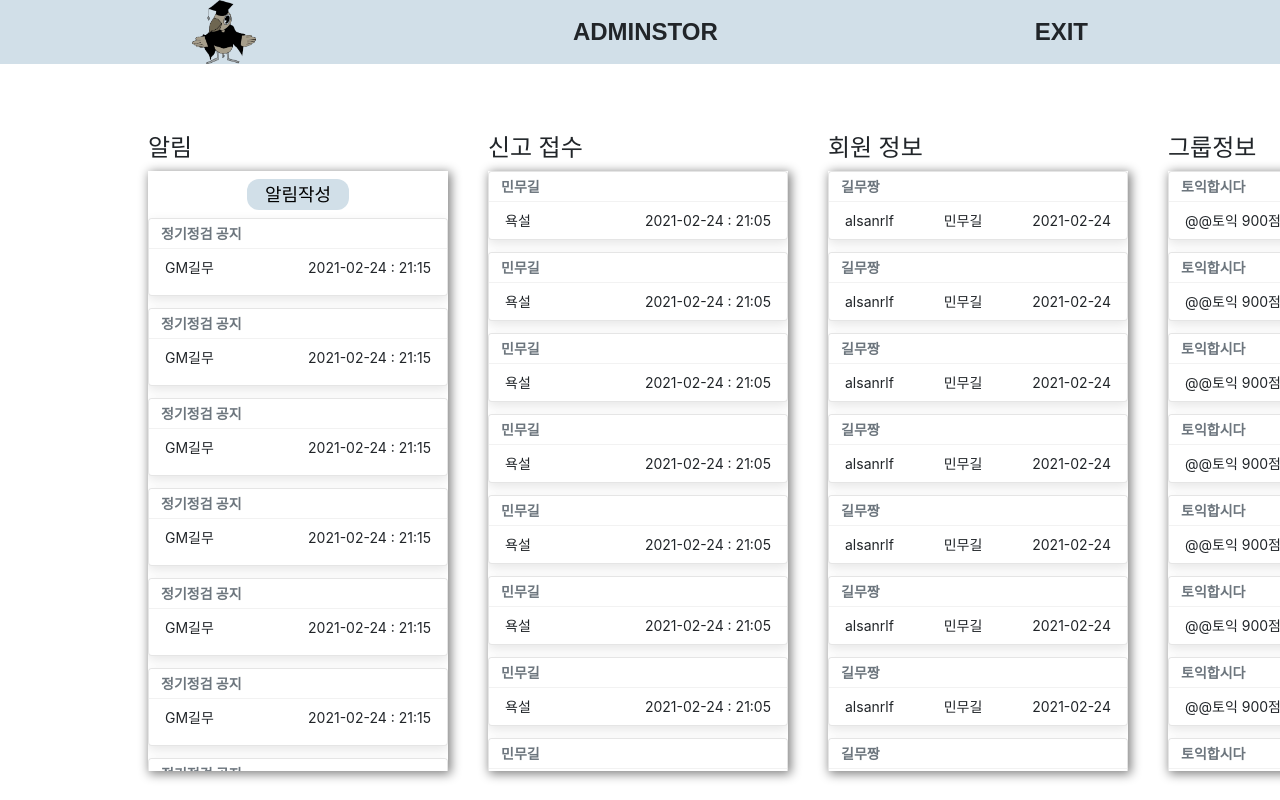
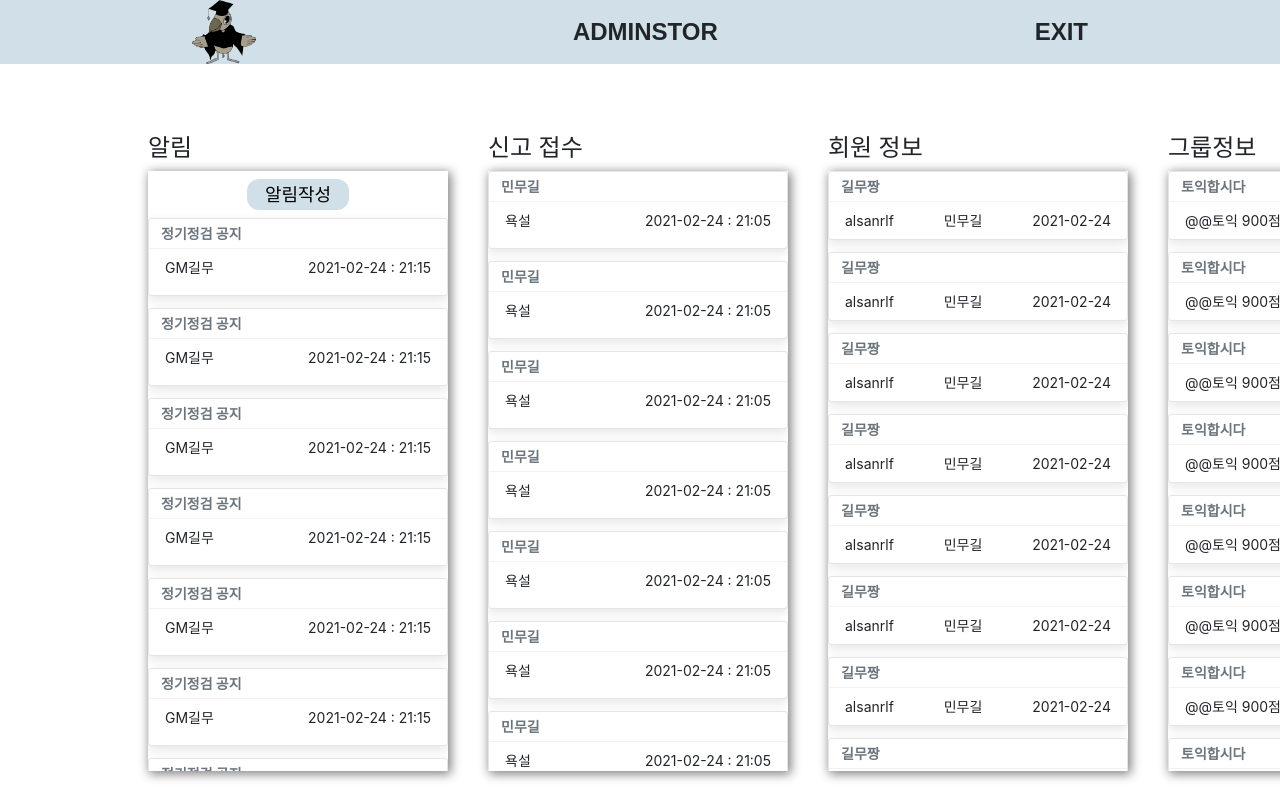
Before and after one commit to junhodo/UntactSchool, a React (Create React App) app in the folder FE/admin/: page /admin in a window 1280 px wide. Shown: the top 800 px of the page. Built offline with nearby package versions, Linux system fonts and the light colour scheme; the HTML template or start-up script is replaced by a standard one.

Commit message:
[ADD] 신고 개요를 클릭하면 내용과 집행기능이 나온다 - ToastHeader 에서는 onClick 이 기능하는데 div 에서는 에러가 발생한다

```diff
--- a/FE/admin/src/component/Notification.js
+++ b/FE/admin/src/component/Notification.js
@@ -6,6 +6,7 @@ const Notification = () => {
   const [willShow, setWillShow] = useState(0);
   const [noteSave, setNoteSave] = useState();
   const [noteWriteMode, setNoteWriteMode] = useState(false);
+  //  title  sender  time  content  id
   const [dummy, setDummy] = useState([
     {
       title: '정기정검 공지',
@@ -72,7 +73,6 @@ const Notification = () => {
       id: '8'
     }
   ]);
-  //  title  sender  time  content  id
 
   const notificationClick = event => {
     event.preventDefault();
--- a/FE/admin/src/component/Report.js
+++ b/FE/admin/src/component/Report.js
@@ -1,108 +1,145 @@
-import React from 'react';
-import { Toast, ToastHeader } from 'reactstrap';
+import { React, useState } from 'react';
+import { Toast, ToastHeader, Form, Input, Button } from 'reactstrap';
+import '../css/Report.css';
 
 const Report = () => {
-  // defendant  classfication  time  reporter
+  const [willShow, setWillShow] = useState(0);
+  // defendant  classfication  time  reporter  content  id
+
   const dummy = [
     {
       defendant: '민무길',
       reporter: '길무짱',
       classfication: '욕설',
-      time: '2021-02-24 : 21:05'
+      time: '2021-02-24 : 21:05',
+      content:
+        '아니 재가 어제 저한테 막 욕을 했어요. 아니 무줙권 정지해주세요.',
+      id: '1'
     },
     {
       defendant: '민무길',
       reporter: '길무짱',
       classfication: '욕설',
-      time: '2021-02-24 : 21:05'
+      time: '2021-02-24 : 21:05',
+      content:
+        '아니 재가 어제 저한테 막 욕을 했어요. 아니 무줙권 정지해주세요.',
+      id: '2'
     },
     {
       defendant: '민무길',
       reporter: '길무짱',
       classfication: '욕설',
-      time: '2021-02-24 : 21:05'
+      time: '2021-02-24 : 21:05',
+      content:
+        '아니 재가 어제 저한테 막 욕을 했어요. 아니 무줙권 정지해주세요.',
+      id: '3'
     },
     {
       defendant: '민무길',
       reporter: '길무짱',
       classfication: '욕설',
-      time: '2021-02-24 : 21:05'
+      time: '2021-02-24 : 21:05',
+      content:
+        '아니 재가 어제 저한테 막 욕을 했어요. 아니 무줙권 정지해주세요.',
+      id: '4'
     },
     {
       defendant: '민무길',
       reporter: '길무짱',
       classfication: '욕설',
-      time: '2021-02-24 : 21:05'
+      time: '2021-02-24 : 21:05',
+      content:
+        '아니 재가 어제 저한테 막 욕을 했어요. 아니 무줙권 정지해주세요.',
+      id: '5'
     },
     {
       defendant: '민무길',
       reporter: '길무짱',
       classfication: '욕설',
-      time: '2021-02-24 : 21:05'
+      time: '2021-02-24 : 21:05',
+      content:
+        '아니 재가 어제 저한테 막 욕을 했어요. 아니 무줙권 정지해주세요.',
+      id: '6'
     },
     {
       defendant: '민무길',
       reporter: '길무짱',
       classfication: '욕설',
-      time: '2021-02-24 : 21:05'
+      time: '2021-02-24 : 21:05',
+      content:
+        '아니 재가 어제 저한테 막 욕을 했어요. 아니 무줙권 정지해주세요.',
+      id: '7'
     },
     {
       defendant: '민무길',
       reporter: '길무짱',
       classfication: '욕설',
-      time: '2021-02-24 : 21:05'
+      time: '2021-02-24 : 21:05',
+      content:
+        '아니 재가 어제 저한테 막 욕을 했어요. 아니 무줙권 정지해주세요.',
+      id: '8'
     },
     {
       defendant: '민무길',
       reporter: '길무짱',
       classfication: '욕설',
-      time: '2021-02-24 : 21:05'
+      time: '2021-02-24 : 21:05',
+      content:
+        '아니 재가 어제 저한테 막 욕을 했어요. 아니 무줙권 정지해주세요.',
+      id: '9'
     },
     {
       defendant: '민무길',
       reporter: '길무짱',
       classfication: '욕설',
-      time: '2021-02-24 : 21:05'
-    },
-    {
-      defendant: '민무길',
-      reporter: '길무짱',
-      classfication: '욕설',
-      time: '2021-02-24 : 21:05'
-    },
-    {
-      defendant: '민무길',
-      reporter: '길무짱',
-      classfication: '욕설',
-      time: '2021-02-24 : 21:05'
-    },
-    {
-      defendant: '민무길',
-      reporter: '길무짱',
-      classfication: '욕설',
-      time: '2021-02-24 : 21:05'
-    },
-    {
-      defendant: '민무길',
-      reporter: '길무짱',
-      classfication: '욕설',
-      time: '2021-02-24 : 21:05'
+      time: '2021-02-24 : 21:05',
+      content:
+        '아니 재가 어제 저한테 막 욕을 했어요. 아니 무줙권 정지해주세요.',
+      id: '10'
     }
   ];
 
-  const items = dummy.map(item => (
+  const notificationClick = event => {
+    event.preventDefault();
+    setWillShow(event.currentTarget.id);
+    if (event.currentTarget.id === willShow) {
+      setWillShow(0);
+    }
+  };
+
+  const reportList = dummy.map(item => (
     <Toast>
       <ToastHeader>{item.defendant}</ToastHeader>
-      <div className="itemContent">
+      <div className="itemContent" onClick={notificationClick} id={item.id}>
         <span>{item.classfication}</span>
         <span>{item.time}</span>
       </div>
+      <div
+        className={`notificationContent${
+          { willShow }.willShow === item.id ? '' : ' notificationContentHidden'
+        }
+        }`}
+      >
+        <div>{item.content}</div>
+        <Form className="excute">
+          <Input type="select">
+            <option>선처</option>
+            <option>1일 정지</option>
+            <option>3일 정지</option>
+            <option>7일 정지</option>
+            <option>1개월 정지</option>
+            <option>영구정지</option>
+          </Input>
+          <Button>집행</Button>
+        </Form>
+      </div>
     </Toast>
   ));
+
   return (
     <div className="Box">
       <h4>신고 접수</h4>
-      <div className="ItemBox">{items}</div>
+      <div className="ItemBox">{reportList}</div>
     </div>
   );
 };
--- a/FE/admin/src/css/Report.css
+++ b/FE/admin/src/css/Report.css
@@ -0,0 +1,13 @@
+.notificationContent {
+  margin: 4px;
+  margin-top: 0;
+  padding: 2px;
+  padding-right: 6px;
+  border-top: 1px solid black;
+  visibility: visible
+}
+
+.notificationContentHidden {
+  visibility: hidden;
+  max-height: 0px;
+}
```
